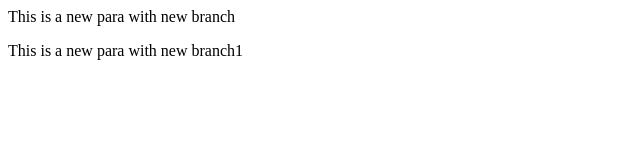
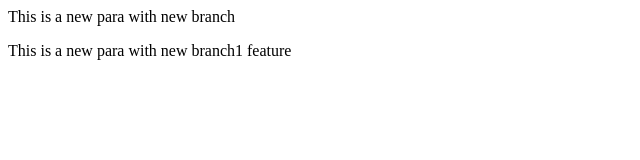
Before and after one commit to MahekJain0111/Local-Demo, a plain HTML site: page index.html in a window 1280 px wide. Shown: the full height of the page, 0-640 px from the left. Drawn offline with Linux system fonts and the light colour scheme.

Commit message:
Update index.html

```diff
--- a/index.html
+++ b/index.html
@@ -1,2 +1,2 @@
 <p> This is a new para with new branch</p>
-<p> This is a new para with new branch1</p>
+<p> This is a new para with new branch1 feature</p>
```
